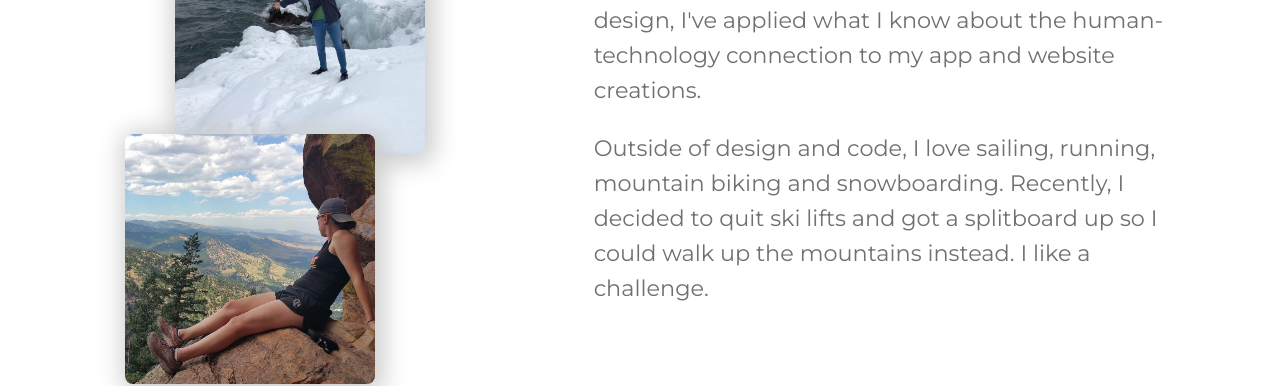
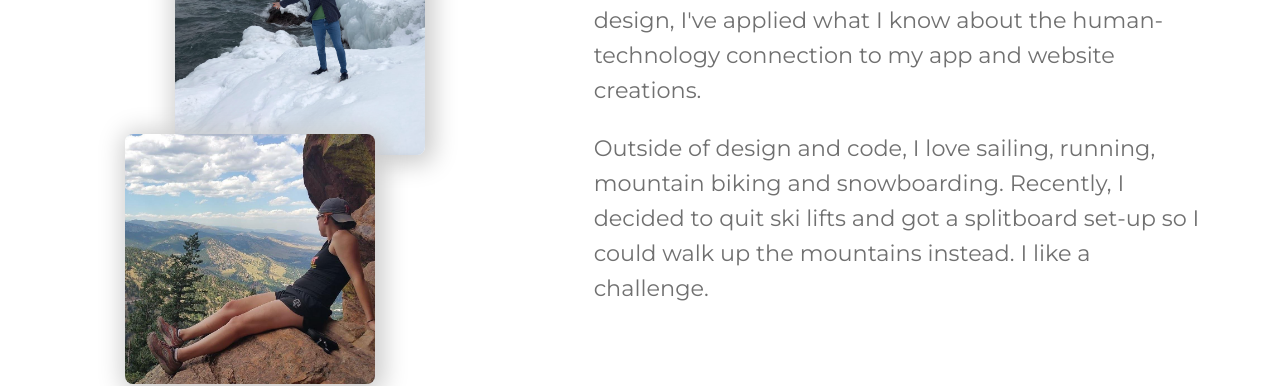
Before and after one commit to KimDuclos/design-portfolio, a React (Create React App) app: page / in a window 1280 px wide. Shown: the part 3460-3846 px from the top of the page. Built offline with nearby package versions, Linux system fonts and the light colour scheme.

Commit message:
about typo fix

```diff
--- a/src/about.jsx
+++ b/src/about.jsx
@@ -38,7 +38,7 @@ const About = () => {
         <p>
           Outside of design and code, I love sailing, running, mountain
           biking and snowboarding. Recently, I decided to quit ski lifts and got
-          a splitboard up so I could walk up the mountains instead. I like a
+          a splitboard set-up so I could walk up the mountains instead. I like a
           challenge.
         </p>
       </div>
```
